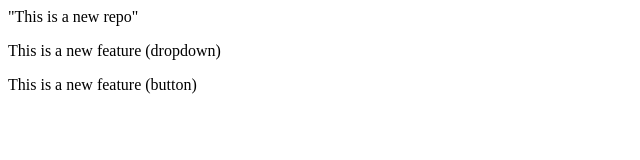
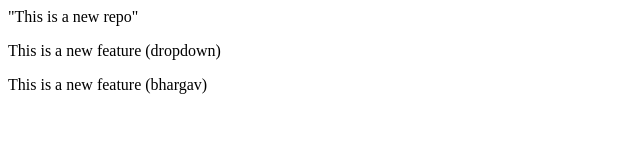
Before and after one commit to Premsai-31/localrepo, a plain HTML site: page index.html in a window 1280 px wide. Shown: the full height of the page, 0-640 px from the left. Drawn offline with Linux system fonts and the light colour scheme.

```diff
--- a/index.html
+++ b/index.html
@@ -1,3 +1,3 @@
 <p>"This is a new repo"</p>
 <p>This is a new feature (dropdown)</p>
-<p>This is a new feature (button)</p>
+<p>This is a new feature (bhargav)</p>
```
